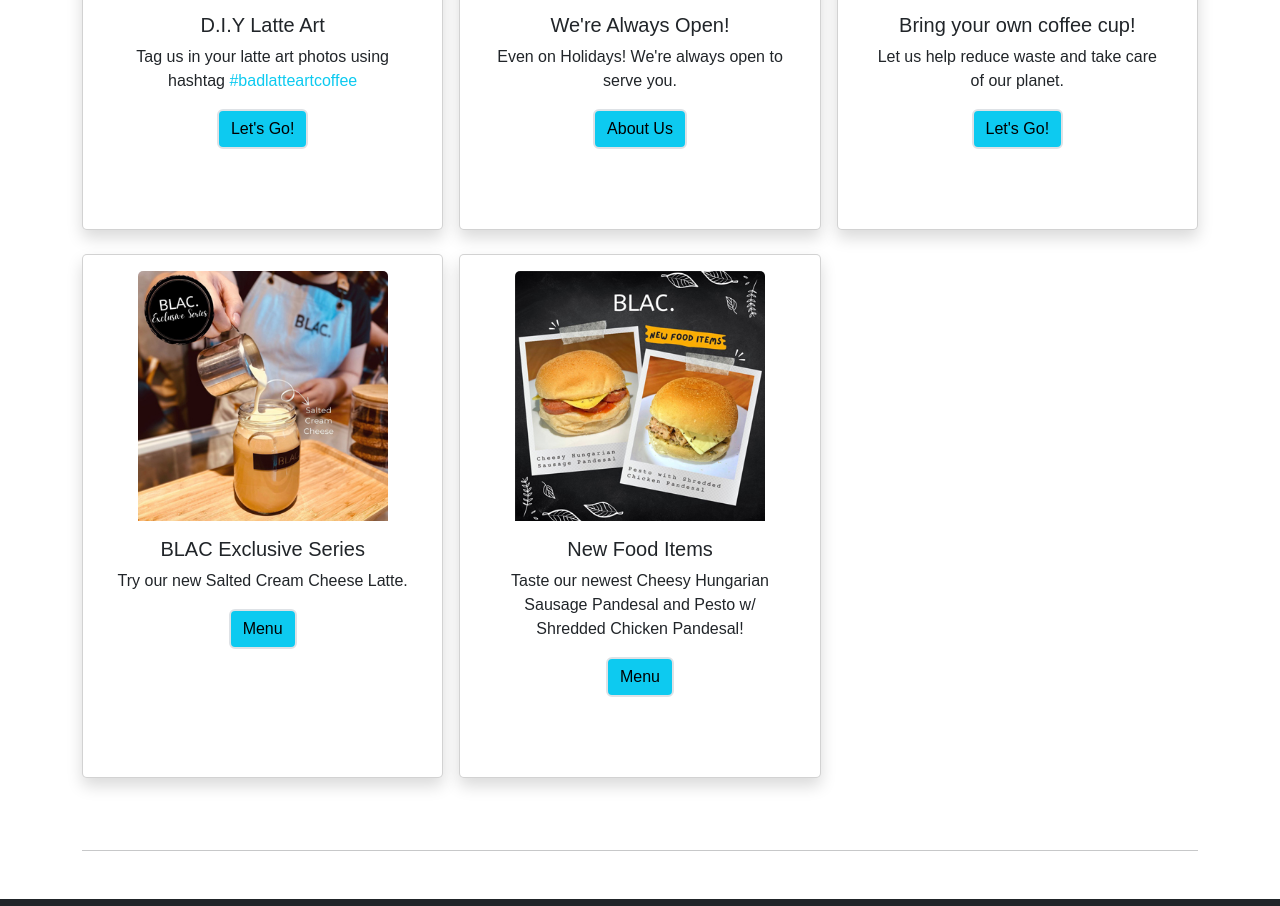
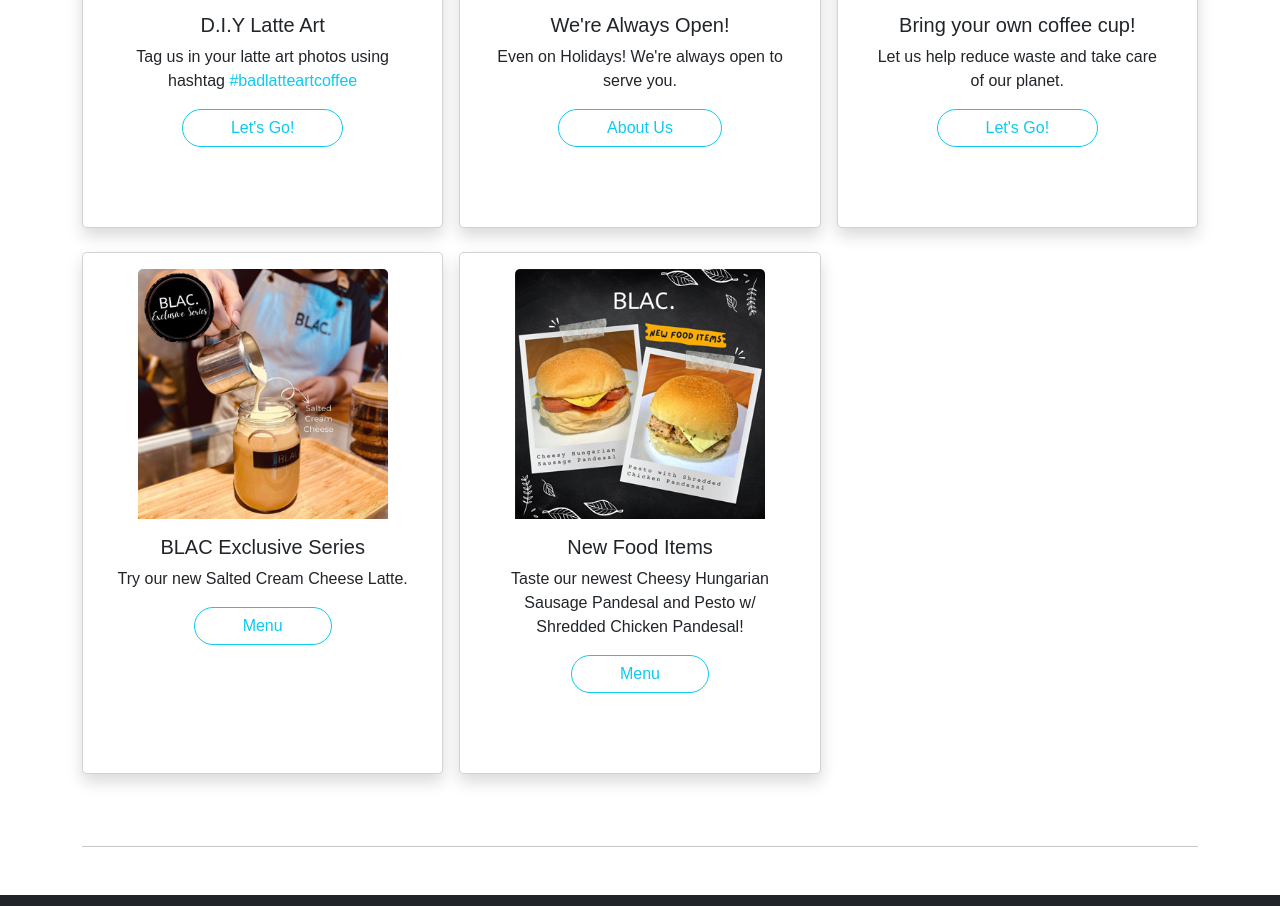
Before and after one commit to delossantosAN/delossantosAN.github.io, a plain HTML site: page index2.html in a window 1280 px wide. Shown: the part 938-1844 px from the top of the page. Drawn offline with nearby package versions, Linux system fonts and the light colour scheme.

Commit message:
update index2

```diff
--- a/index2.html
+++ b/index2.html
@@ -107,7 +107,7 @@
                             <div class="card-body">
                                 <h5 class="card-title">D.I.Y Latte Art</h5>
                                 <p class="card-text">Tag us in your latte art photos using hashtag <span class="text-info">#badlatteartcoffee</span></p>
-                                <button href="#" class="btn btn-info border border-2">Let's Go!</button>
+                                <button href="#" class="btn btn-outline-info border border-info border-1 rounded-pill px-5">Let's Go!</button>
                             </div>
                         </div>
                     </div>
@@ -120,7 +120,7 @@
                             <div class="card-body">
                                 <h5 class="card-title">We're Always Open!</h5>
                                 <p class="card-text">Even on Holidays! We're always open to serve you.</p>
-                                <button type="button" href="#" class="btn btn-info border border-2">About Us</button>
+                                <button type="button" href="#" class="btn btn-outline-info border border-info border-1 rounded-pill px-5">About Us</button>
                             </div>
                         </div>
                     </div>
@@ -133,7 +133,7 @@
                             <div class="card-body">
                                 <h5 class="card-title">Bring your own coffee cup!</h5>
                                 <p class="card-text">Let us help reduce waste and take care of our planet.</p>
-                                <button type="button" href="#" class="btn btn-info border border-2">Let's Go!</button>
+                                <button type="button" href="#" class="btn btn-outline-info border border-info border-1 rounded-pill px-5">Let's Go!</button>
                             </div>
                         </div>
                     </div>
@@ -146,7 +146,7 @@
                             <div class="card-body">
                                 <h5 class="card-title">BLAC Exclusive Series </h5>
                                 <p class="card-text">Try our new Salted Cream Cheese Latte.</p>
-                                <button href="#" class="btn btn-info border border-2">Menu</button>
+                                <button href="#" class="btn btn-outline-info border border-info border-1 rounded-pill px-5">Menu</button>
                             </div>
                         </div>
                     </div>
@@ -160,7 +160,7 @@
                             <div class="card-body">
                                 <h5 class="card-title">New Food Items</h5>
                                 <p class="card-text">Taste our newest Cheesy Hungarian Sausage Pandesal and Pesto w/ Shredded Chicken Pandesal!</p>
-                                    <button href="#" class="btn btn-info border border-2">Menu</button>
+                                    <button href="#" class="btn btn-outline-info border border-info border-1 rounded-pill px-5">Menu</button>
                             </div>
                         </div>
                     </div>
--- a/style.css
+++ b/style.css
@@ -37,7 +37,9 @@ body{
 }
 .col.shadow.p-3.mb-5.border.border-1:hover{
     background-color: rgba(0, 0, 0, 0.11);
-
+}
+.card.shadow.p-3.mb-5:hover{
+    background-color: rgba(0, 0, 0, 0.11);
 }
 .card, .col.shadow.p-3.mb-5.border.border-1{
     height: 100%;
```
